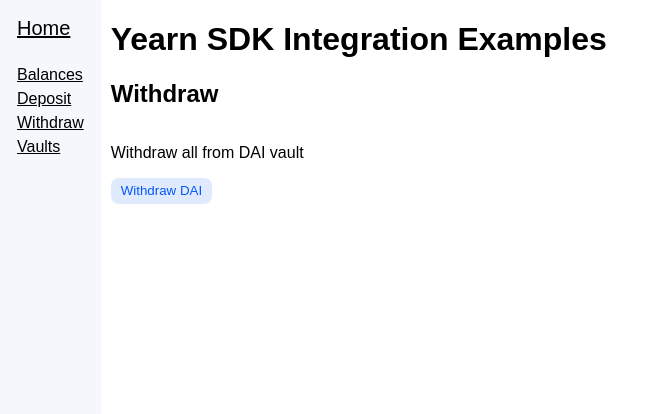
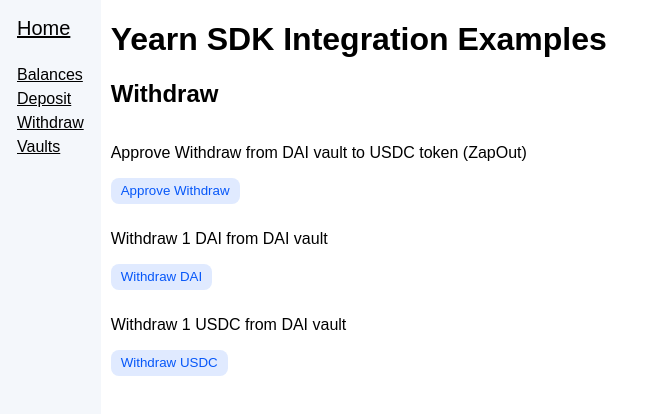
Before and after one commit to turtlemoji/yearn-sdk-examples, a React (Create React App) app: page /withdraw in a window 1280 px wide. Shown: the top 414 px of the page, without its empty margins (0-652 px from the left). Built offline with nearby package versions, Linux system fonts and the light colour scheme; no server answers; what @yfi/sdk would draw is missing.

Commit message:
feat: added more examples

```diff
--- a/src/constants.js
+++ b/src/constants.js
@@ -4,6 +4,7 @@
     "115792089237316195423570985008687907853269984665640564039457584007913129639935",
   TOKEN_ADDRESSES: {
     DAI: "0x6B175474E89094C44Da98b954EedeAC495271d0F",
+    USDC: "0xA0b86991c6218b36c1d19D4a2e9Eb0cE3606eB48",
   },
   VAULT_ADDRESSES: {
     DAI: "0xdA816459F1AB5631232FE5e97a05BBBb94970c95",
--- a/src/examples/Deposit.jsx
+++ b/src/examples/Deposit.jsx
@@ -7,7 +7,7 @@
 const Deposit = () => {
   const [loading, setLoading] = useState(false);
 
-  const approveDai = async () => {
+  const approveDaiDeposit = async () => {
     setLoading(true);
 
     const wallet = await initWallet();
@@ -76,7 +76,7 @@
 
       <section>
         <p>Approve DAI permanently</p>
-        <button onClick={approveDai} disabled={loading}>
+        <button onClick={approveDaiDeposit} disabled={loading}>
           {loading ? "Loading" : "Approve DAI"}
         </button>
       </section>
--- a/src/examples/Withdraw.jsx
+++ b/src/examples/Withdraw.jsx
@@ -6,6 +6,33 @@
 
 const Withdraw = () => {
   const [loading, setLoading] = useState(false);
+
+  const approveWithdrawFromDaiToUSDC = async () => {
+    setLoading(true);
+
+    const wallet = await initWallet();
+    // User account address
+    const accountAddress = await wallet.getAddress();
+    // DAI Vault address
+    const vaultAddress = CONSTANTS.VAULT_ADDRESSES.DAI;
+    // DAI Token address
+    const tokenAddress = CONSTANTS.TOKEN_ADDRESSES.USDC;
+    // The amount to approve, in this case, we use the MAX_UINT256 constant to approve permanently
+    const amount = CONSTANTS.MAX_UINT256;
+    try {
+      const tx = await yearnSdk.vaults.approveWithdraw(
+        accountAddress,
+        vaultAddress,
+        tokenAddress,
+        amount
+      );
+      console.log(tx);
+      setLoading(false);
+    } catch (error) {
+      console.error(error);
+      setLoading(false);
+    }
+  };
 
   const withdrawDaiVault = async () => {
     setLoading(true);
@@ -43,14 +70,64 @@
     }
   };
 
+  const withdrawUsdcFromDai = async () => {
+    setLoading(true);
+
+    const wallet = await initWallet();
+    // DAI Vault address
+    const vaultAddress = CONSTANTS.VAULT_ADDRESSES.DAI;
+    // DAI Token address
+    const tokenAddress = CONSTANTS.TOKEN_ADDRESSES.USDC;
+
+    // Amount to deposit (1 DAI), we use ethers to format it
+    const amount = ethers.utils.parseUnits("1", 18);
+    // Slippage tolerance (1%)
+    const slippageTolerance = 0.01;
+    // User account address
+    const accountAddress = await wallet.getAddress();
+    // Deposit DAI to DAI or FTM to FTM
+
+    // NOTE The deposit will fail if amount > allowance (the token was not approved before)
+    try {
+      const tx = await yearnSdk.vaults.withdraw(
+        vaultAddress,
+        tokenAddress,
+        amount,
+        accountAddress,
+        {
+          slippage: slippageTolerance,
+        }
+      );
+      console.log(tx);
+      setLoading(false);
+    } catch (error) {
+      console.error(error);
+      setLoading(false);
+    }
+  };
+
   return (
     <div>
       <h2>Withdraw</h2>
 
       <section>
-        <p>Withdraw all from DAI vault</p>
+        <p>Approve Withdraw from DAI vault to USDC token (ZapOut)</p>
+        <button onClick={approveWithdrawFromDaiToUSDC} disabled={loading}>
+          {loading ? "Loading" : "Approve Withdraw"}
+        </button>
+      </section>
+
+      <section>
+        <p>Withdraw 1 DAI from DAI vault</p>
         <button onClick={withdrawDaiVault} disabled={loading}>
           {loading ? "Loading" : "Withdraw DAI"}
+        </button>
+      </section>
+
+      <section>
+        <p>Withdraw 1 USDC from DAI vault</p>
+        <button onClick={withdrawUsdcFromDai} disabled={loading}>
+          {loading ? "Loading" : "Withdraw USDC"}
         </button>
       </section>
     </div>
```
